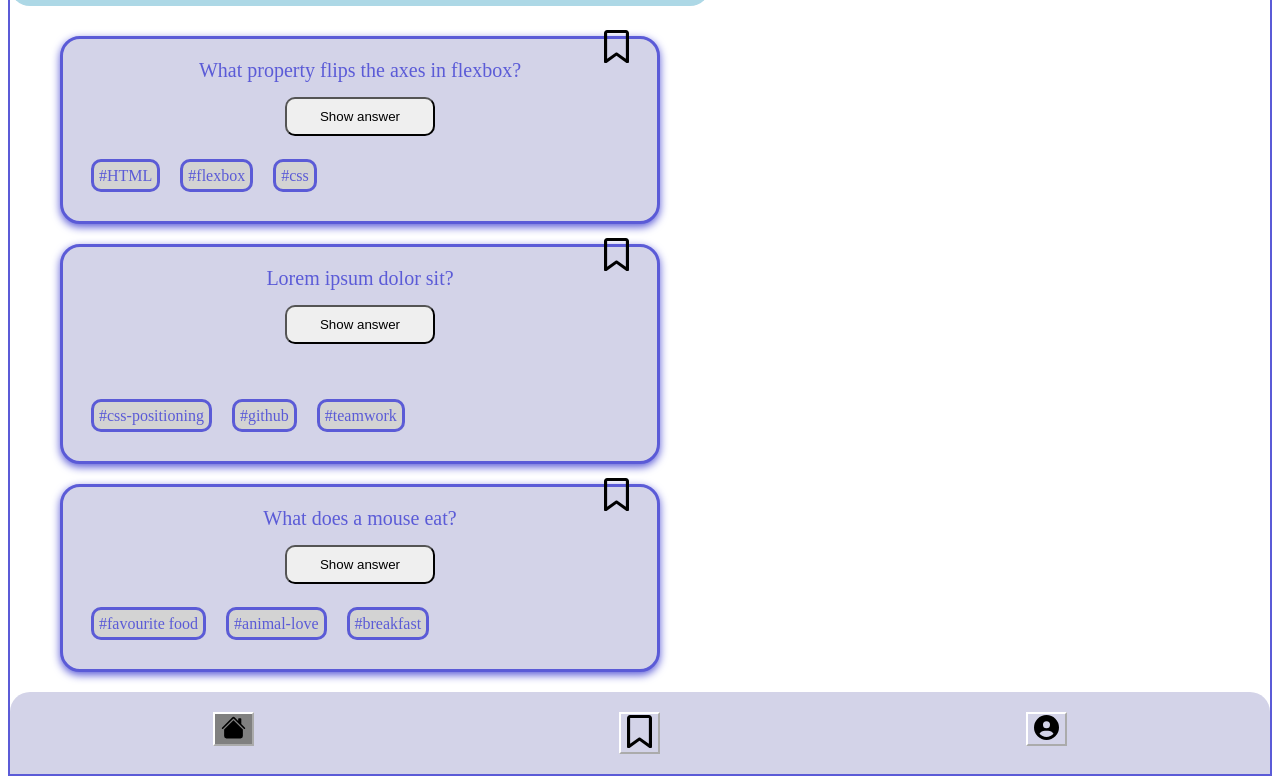
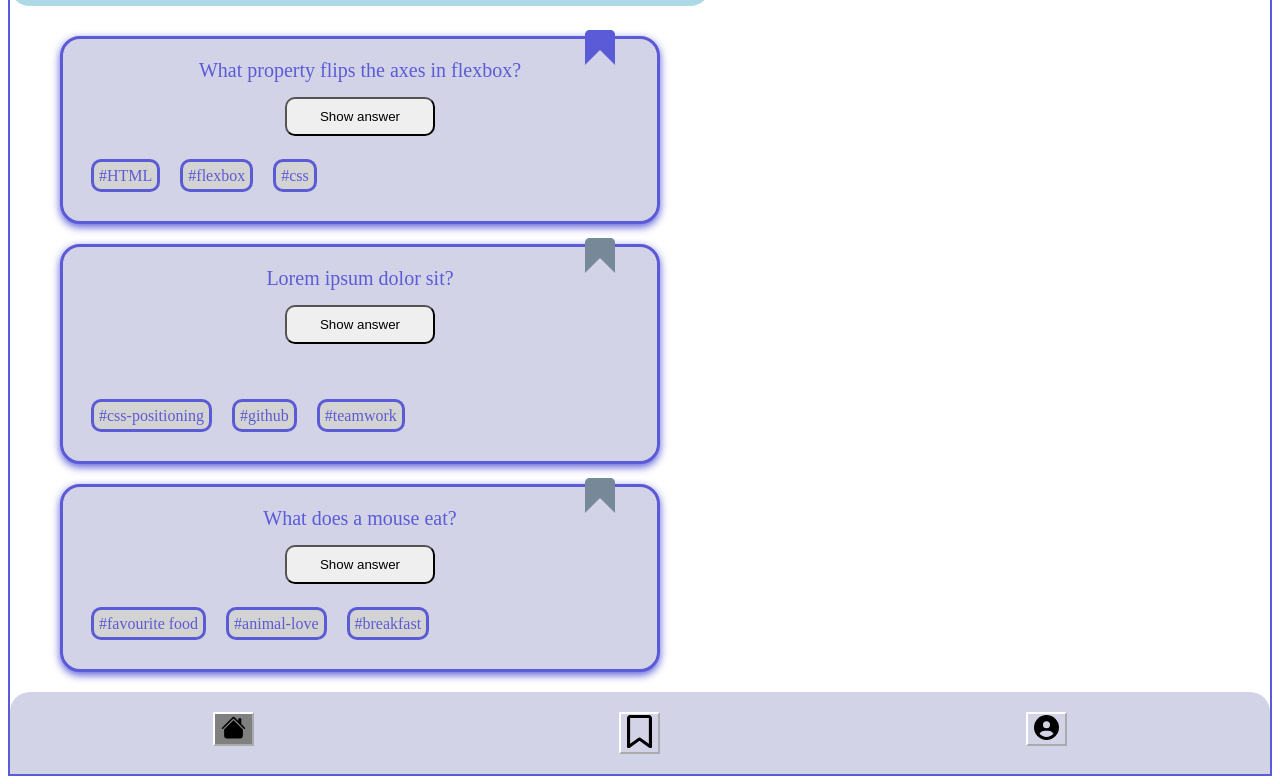
Before and after one commit to gwittm/quizapp, a plain HTML site: page index.html in a window 1280 px wide. Both pictures are taken after a click on the button 616 px from the left and 122 px from the top of the page. Shown: the part 74-858 px from the top of the page. Drawn offline with Linux system fonts and the light colour scheme.

Commit message:
toggle Bookmark

```diff
--- a/css/styles.css
+++ b/css/styles.css
@@ -72,10 +72,39 @@ main {
     position: absolute;
     top: -12px;
     right:20px;
-    background-color:transparent;
+    background-color: transparent;
     border-color: transparent;
     cursor: pointer;
 }
+
+
+.ribbon{
+    width: 0px;
+    height: 35px;
+    background-color: transparent;
+    position: absolute;
+    right: 20px;
+    border: solid 15px lightslategray;
+    border-bottom: solid 15px transparent;
+    border-top-left-radius: 5px;
+    border-top-right-radius: 5px;
+    transition: all 0.2s;
+    cursor: pointer;
+  }
+
+  .choose {
+    width: 0px;
+    height: 35px;
+    background-color: transparent;
+    position: absolute;
+    right: 20px;
+    border: solid 15px rgb(91, 91, 215);
+    border-bottom: solid 15px transparent;
+    border-top-left-radius: 5px;
+    border-top-right-radius: 5px;
+    transition: all 0.2s;
+    cursor: pointer;
+  }
 
 .card__answer {
     padding: 10px;
@@ -97,6 +126,7 @@ main {
     background-color: rgb(91, 91, 215);
     color:rgb(211, 211, 232);
 }
+
 .card__answer__toggle3{
     display: none;
     background-color: rgb(91, 91, 215);
--- a/index.html
+++ b/index.html
@@ -13,9 +13,8 @@
 
         <main>
             <section class="card">
-                <button class="card__bookmark">
-                    <svg class xmlns="http://www.w3.org/2000/svg" width="25" viewBox="0 0 384 512"> <!--! Font Awesome Pro 6.4.0 by @fontawesome - https://fontawesome.com License - https://fontawesome.com/license (Commercial License) Copyright 2023 Fonticons, Inc. --><path d="M0 48C0 21.5 21.5 0 48 0l0 48V441.4l130.1-92.9c8.3-6 19.6-6 27.9 0L336 441.4V48H48V0H336c26.5 0 48 21.5 48 48V488c0 9-5 17.2-13 21.3s-17.6 3.4-24.9-1.8L192 397.5 37.9 507.5c-7.3 5.2-16.9 5.9-24.9 1.8S0 497 0 488V48z"/>
-                    </svg>
+                <button class="card__bookmark" data-js="card__bookmark_1">
+                <div class="ribbon" data-js="ribbon1"></div>
                 </button>
                 <p class="card__question">
                 What property flips the axes in flexbox?
@@ -30,10 +29,9 @@
             </section>
 
             <section class="card">
-                <button class="card__bookmark">
-                    <svg class xmlns="http://www.w3.org/2000/svg" width="25" viewBox="0 0 384 512"> <!--! Font Awesome Pro 6.4.0 by @fontawesome - https://fontawesome.com License - https://fontawesome.com/license (Commercial License) Copyright 2023 Fonticons, Inc. --><path d="M0 48C0 21.5 21.5 0 48 0l0 48V441.4l130.1-92.9c8.3-6 19.6-6 27.9 0L336 441.4V48H48V0H336c26.5 0 48 21.5 48 48V488c0 9-5 17.2-13 21.3s-17.6 3.4-24.9-1.8L192 397.5 37.9 507.5c-7.3 5.2-16.9 5.9-24.9 1.8S0 497 0 488V48z"/>
-                    </svg>
-                </button>
+                <button class="card__bookmark" data-js="card__bookmark_2">
+                    <div class="ribbon" data-js="ribbon2"></div>
+                    </button>
                 <p class="card__question">
                 Lorem ipsum dolor sit?
                 </p>
@@ -48,10 +46,9 @@
             </section>
 
             <section class="card">
-                <button class="card__bookmark">
-                    <svg class xmlns="http://www.w3.org/2000/svg" width="25" viewBox="0 0 384 512"> <!--! Font Awesome Pro 6.4.0 by @fontawesome - https://fontawesome.com License - https://fontawesome.com/license (Commercial License) Copyright 2023 Fonticons, Inc. --><path d="M0 48C0 21.5 21.5 0 48 0l0 48V441.4l130.1-92.9c8.3-6 19.6-6 27.9 0L336 441.4V48H48V0H336c26.5 0 48 21.5 48 48V488c0 9-5 17.2-13 21.3s-17.6 3.4-24.9-1.8L192 397.5 37.9 507.5c-7.3 5.2-16.9 5.9-24.9 1.8S0 497 0 488V48z"/>
-                    </svg>
-                </button>
+                <button class="card__bookmark" data-js="card__bookmark_3">
+                    <div class="ribbon" data-js="ribbon3"></div>
+                    </button>
                 <p class="card__question">
                     What does a mouse eat?
                 </p>
--- a/js/index.js
+++ b/js/index.js
@@ -1,5 +1,4 @@
 /* const bodyElement = document.querySelector('[data-js="body"]');
-
 
 const toggleMode = document.querySelector('[data-js="toggle__button"]');
 toggleMode.addEventListener("click", () => {
@@ -8,8 +7,8 @@ toggleMode.addEventListener("click", () => {
 
 
 
+//Answer-Boxes
 const answerBox1 = document.querySelector('[data-js="card__answer__toggle1"]');
-
 const toggleModeAnswer1 = document.querySelector('[data-js="card__answer__toggle__button1"]');
 toggleModeAnswer1.addEventListener("click", () => {
   answerBox1.classList.toggle("visible");
@@ -17,7 +16,6 @@ toggleModeAnswer1.addEventListener("click", () => {
 
 
 const answerBox2 = document.querySelector('[data-js="card__answer__toggle2"]');
-
 const toggleModeAnswer2 = document.querySelector('[data-js="card__answer__toggle__button2"]');
 toggleModeAnswer2.addEventListener("click", () => {
   answerBox2.classList.toggle("visible");
@@ -25,8 +23,21 @@ toggleModeAnswer2.addEventListener("click", () => {
 
 
 const answerBox3 = document.querySelector('[data-js="card__answer__toggle3"]');
-
 const toggleModeAnswer3 = document.querySelector('[data-js="card__answer__toggle__button3"]');
 toggleModeAnswer3.addEventListener("click", () => {
   answerBox3.classList.toggle("visible");
 });
+
+
+
+//Bookmarks
+const bookmarkButton =document.querySelector('[data-js="card__bookmark_1"]');
+const bookmarkIcon = document.querySelector('[data-js="ribbon1"]');
+
+/* const bookmarkButton2 =document.querySelector('[data-js="card__bookmark_2]');
+const bookmarkIcon2 = document.querySelector('[data-js="ribbon]');
+const bookmarkIconFooter = document.querySelector('[data-js="bookmark-icon-footer"]'); */
+
+
+bookmarkButton.addEventListener("click", () => {
+  bookmarkIcon.classList.toggle("choose");});
```
Also changed, not shown: bookmarks.html (+1 -1 lines), profile.html (+2 -2 lines).
